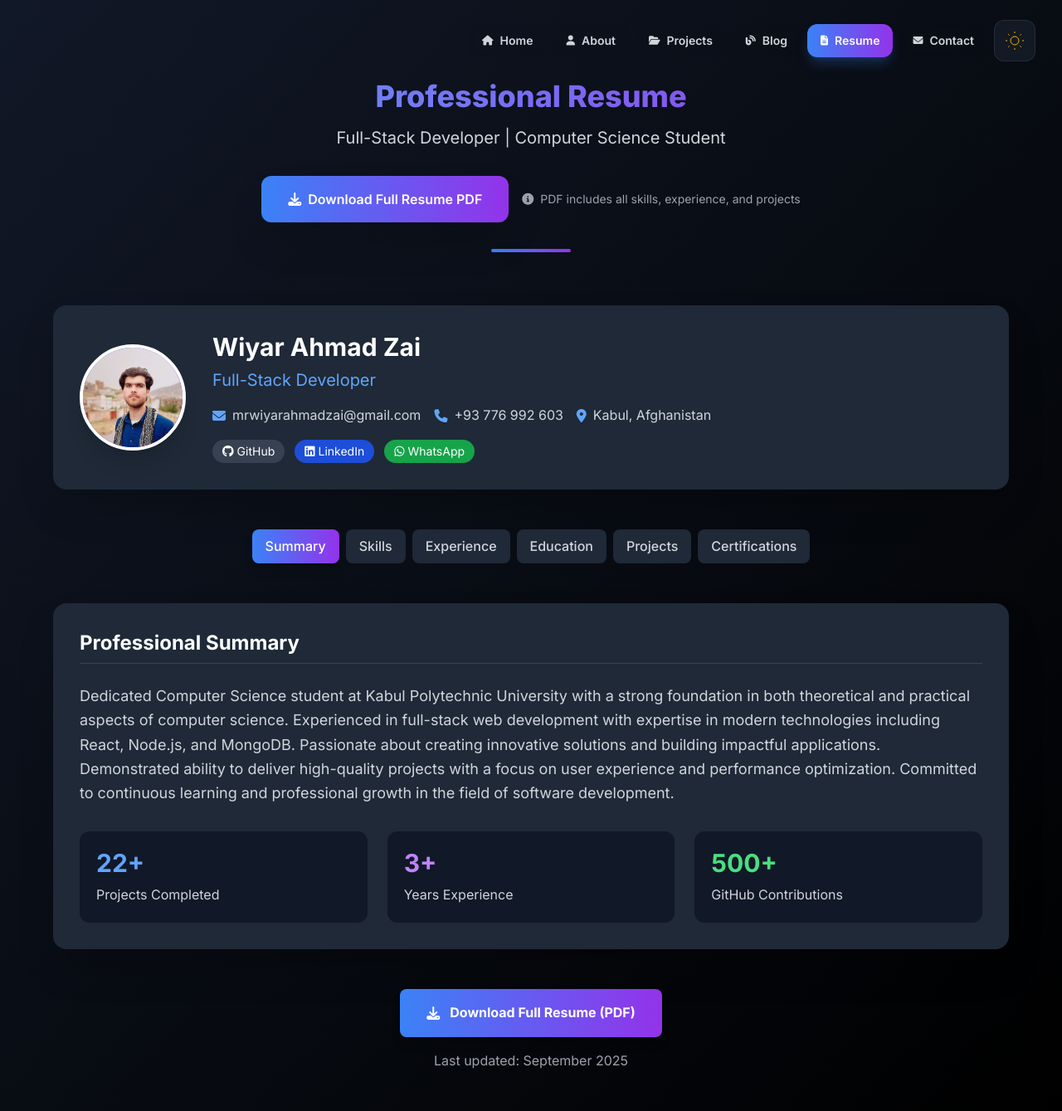
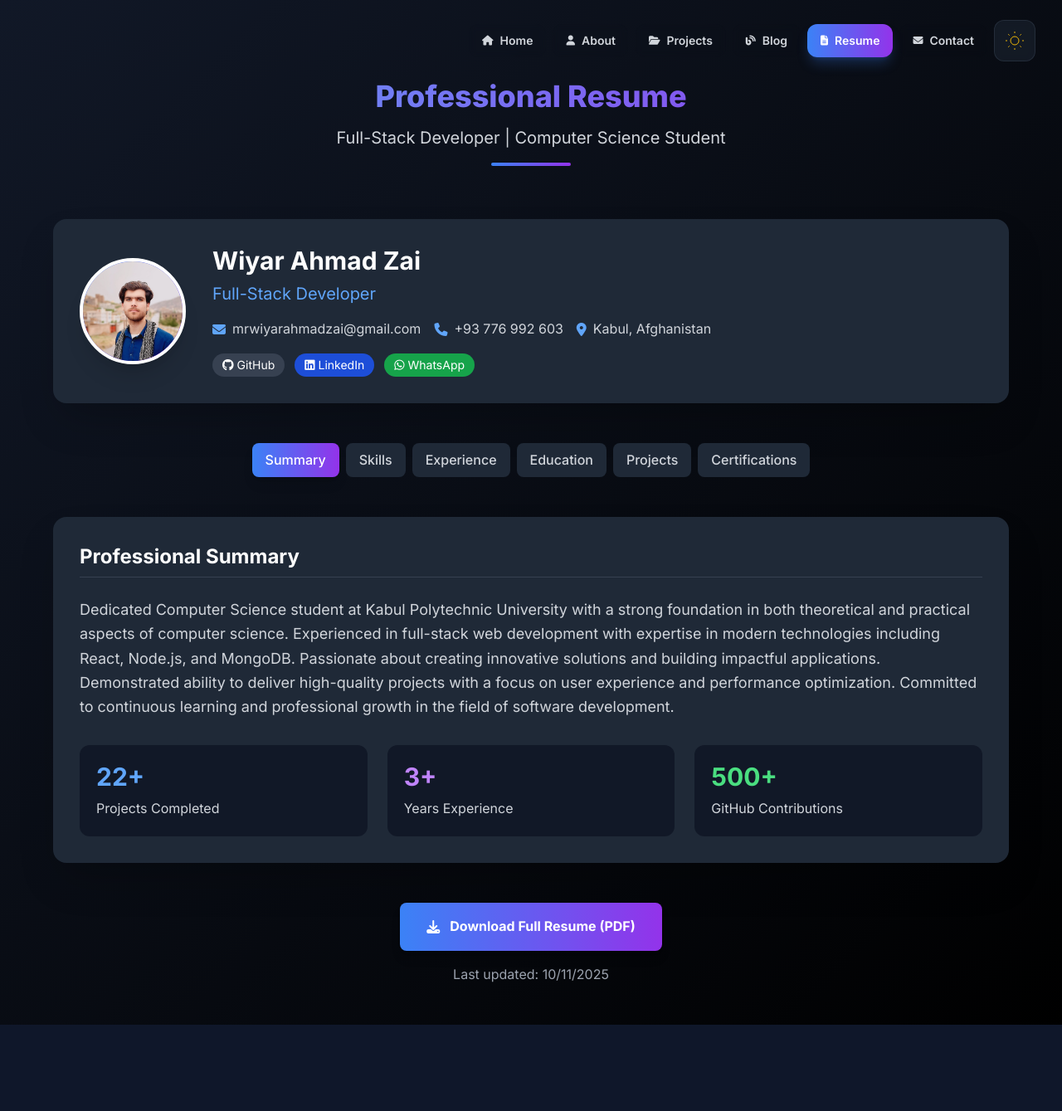
Before and after one commit to WiyarAhmadZai/Portfolio, a React (Vite) app: page /resume in a window 1280 px wide. Shown: the whole page at 83% size. After the commit the page ends 1235 px from the top, so only its background shows below. Built offline with nearby package versions, Linux system fonts and the light colour scheme; the HTML template or start-up script is replaced by a standard one.

Commit message:
Enhance Resume component by adding a popup alert for blocked print windows and adjusting the print window size. Include a success alert after PDF generation and update the last updated date dynamically. Refactor the download button for improved user experience.

```diff
--- a/src/pages/Resume.jsx
+++ b/src/pages/Resume.jsx
@@ -18,7 +18,12 @@ const Resume = () => {
 
     try {
       // Create a new window for printing
-      const printWindow = window.open('', '_blank');
+      const printWindow = window.open('', '_blank', 'width=800,height=600');
+
+      if (!printWindow) {
+        alert('Popup blocked. Please allow popups for this site and try again.');
+        return;
+      }
 
       // Get the current date
       const currentDate = new Date().toLocaleDateString();
@@ -29,6 +34,7 @@ const Resume = () => {
         <html>
         <head>
           <title>Wiyar Ahmad Zai - Resume</title>
+          <meta charset="utf-8">
           <style>
             @media print {
               @page {
@@ -362,7 +368,8 @@ const Resume = () => {
         setTimeout(() => {
           printWindow.print();
           printWindow.close();
-        }, 500);
+          alert('PDF generated successfully! Please save as PDF in the print dialog.');
+        }, 1000);
       };
 
     } catch (error) {
@@ -583,44 +590,10 @@ const Resume = () => {
           <h1 className="text-4xl font-extrabold bg-clip-text text-transparent bg-gradient-to-r from-blue-400 to-purple-600 mb-4">
             Professional Resume
           </h1>
-          <p className="text-xl text-gray-300 max-w-3xl mx-auto mb-8">
+          <p className="text-xl text-gray-300 max-w-3xl mx-auto">
             Full-Stack Developer | Computer Science Student
           </p>
-
-          {/* Download PDF Button */}
-          <div className="flex flex-col sm:flex-row justify-center items-center gap-4 mb-8">
-            <button
-              onClick={generatePDF}
-              disabled={isGeneratingPDF}
-              className={`group relative px-8 py-4 text-base font-semibold rounded-xl text-white transition-all duration-300 transform hover:scale-105 shadow-2xl ${
-                isGeneratingPDF
-                  ? 'bg-gray-600 cursor-not-allowed'
-                  : 'bg-gradient-to-r from-blue-500 to-purple-600 hover:from-blue-600 hover:to-purple-700 hover:shadow-blue-500/25'
-              }`}
-            >
-              <span className="relative z-10 flex items-center justify-center">
-                {isGeneratingPDF ? (
-                  <>
-                    <i className="fas fa-spinner fa-spin mr-2"></i>
-                    Generating PDF...
-                  </>
-                ) : (
-                  <>
-                    <i className="fas fa-download mr-2"></i>
-                    Download Full Resume PDF
-                  </>
-                )}
-              </span>
-              <div className="absolute inset-0 bg-gradient-to-r from-blue-600 to-purple-700 rounded-xl opacity-0 group-hover:opacity-100 transition-opacity duration-300"></div>
-            </button>
-
-            <div className="text-sm text-gray-400 flex items-center">
-              <i className="fas fa-info-circle mr-2"></i>
-              PDF includes all skills, experience, and projects
-            </div>
-          </div>
-
-          <div className="w-24 h-1 bg-gradient-to-r from-blue-500 to-purple-600 mx-auto rounded-full"></div>
+          <div className="w-24 h-1 bg-gradient-to-r from-blue-500 to-purple-600 mx-auto rounded-full mt-4"></div>
         </div>
 
         {/* Resume Header */}
@@ -929,11 +902,28 @@ const Resume = () => {
 
         {/* Download Resume */}
         <div className={`mt-12 text-center transition-all duration-1000 delay-900 ${isVisible ? 'opacity-100 translate-y-0' : 'opacity-0 translate-y-10'}`}>
-          <button className="inline-flex items-center px-8 py-4 bg-gradient-to-r from-blue-500 to-purple-600 text-white font-bold rounded-lg hover:from-blue-600 hover:to-purple-700 transition duration-300 transform hover:scale-105 shadow-lg">
-            <i className="fas fa-download mr-3"></i>
-            Download Full Resume (PDF)
+          <button
+            onClick={generatePDF}
+            disabled={isGeneratingPDF}
+            className={`inline-flex items-center px-8 py-4 text-white font-bold rounded-lg transition duration-300 transform hover:scale-105 shadow-lg ${
+              isGeneratingPDF
+                ? 'bg-gray-600 cursor-not-allowed'
+                : 'bg-gradient-to-r from-blue-500 to-purple-600 hover:from-blue-600 hover:to-purple-700'
+            }`}
+          >
+            {isGeneratingPDF ? (
+              <>
+                <i className="fas fa-spinner fa-spin mr-3"></i>
+                Generating PDF...
+              </>
+            ) : (
+              <>
+                <i className="fas fa-download mr-3"></i>
+                Download Full Resume (PDF)
+              </>
+            )}
           </button>
-          <p className="text-gray-400 mt-4">Last updated: September 2025</p>
+          <p className="text-gray-400 mt-4">Last updated: {new Date().toLocaleDateString()}</p>
         </div>
       </div>
     </div>
```
